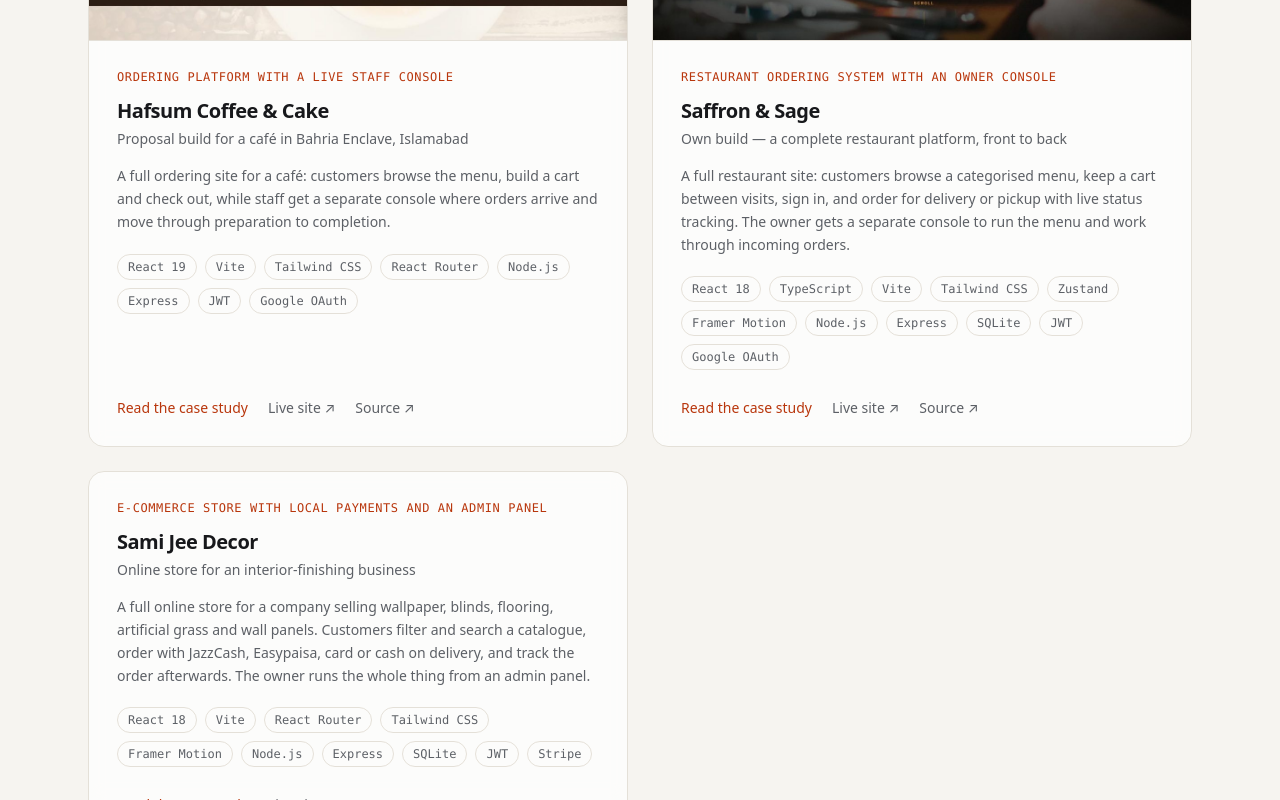
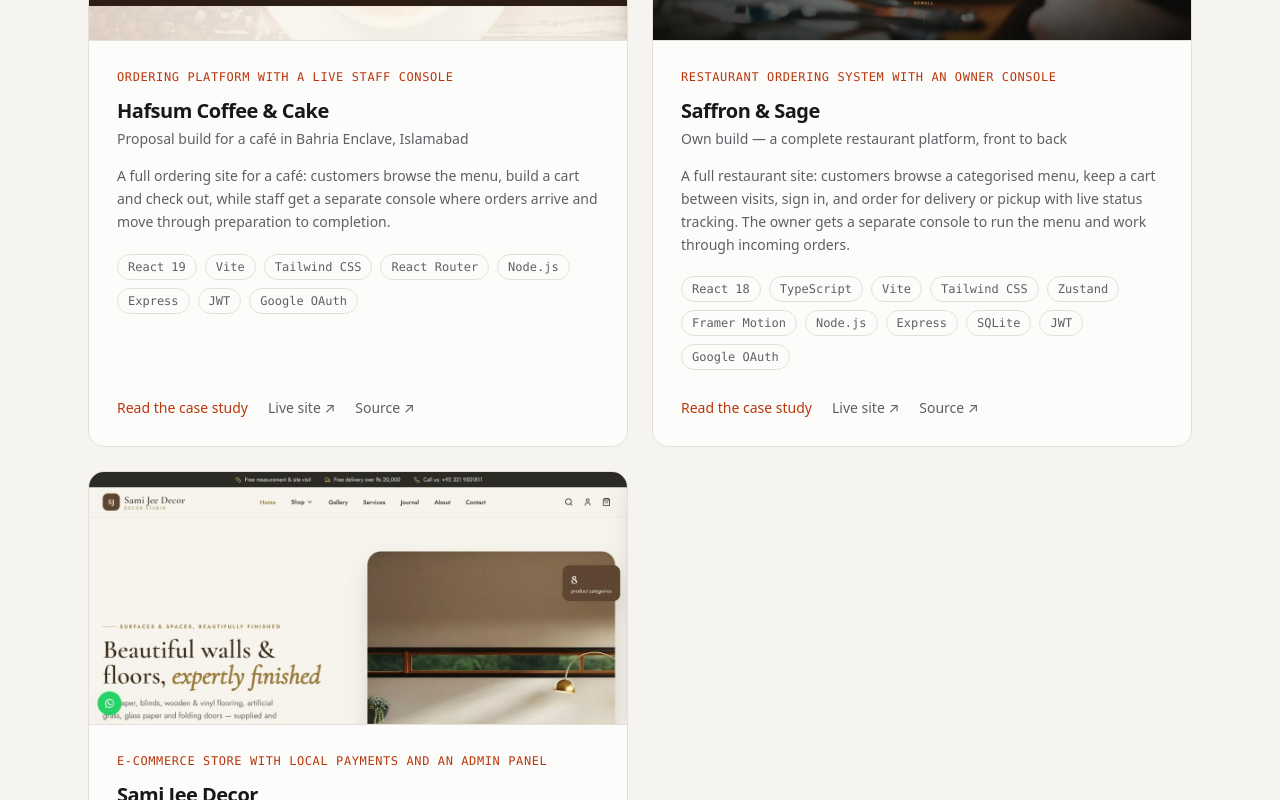
Before and after one commit to Saadkhizer/Portfolio-Website, a Next.js app: page / in a window 1280 px wide. Shown: the part 2000-2800 px from the top of the page. Built offline with nearby package versions, Linux system fonts and the light colour scheme.

Commit message:
Add Sami Jee Decor screenshot

```diff
--- a/src/data/projects.js
+++ b/src/data/projects.js
@@ -136,6 +136,9 @@
       "JWT",
       "Stripe",
     ],
+    image: "/projects/sami-jee-decor.jpg",
+    imageAlt:
+      "The Sami Jee Decor storefront, showing the category navigation and an interior photograph",
     liveUrl: "https://decora-interiors.vercel.app/",
     repoUrl: "https://github.com/Saadkhizer/Decora-interiors",
     highlights: [
```
Also changed, not shown: public/projects/sami-jee-decor.jpg (added), src/components/SectionHeading.jsx (line endings or trailing spaces).
